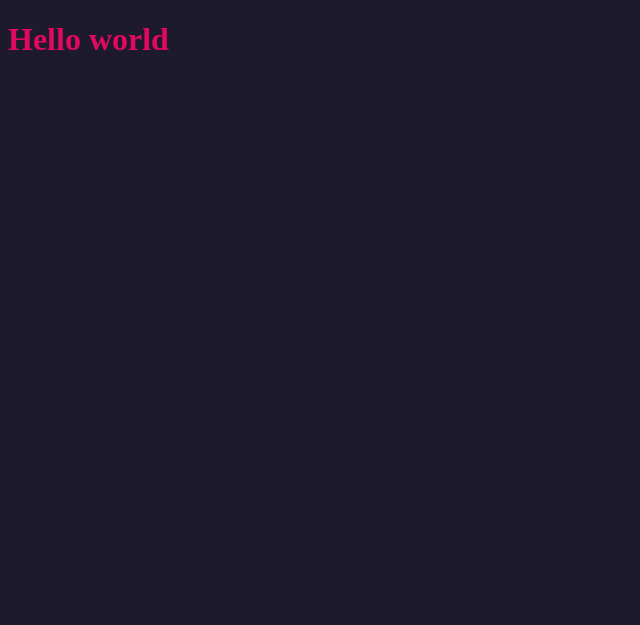
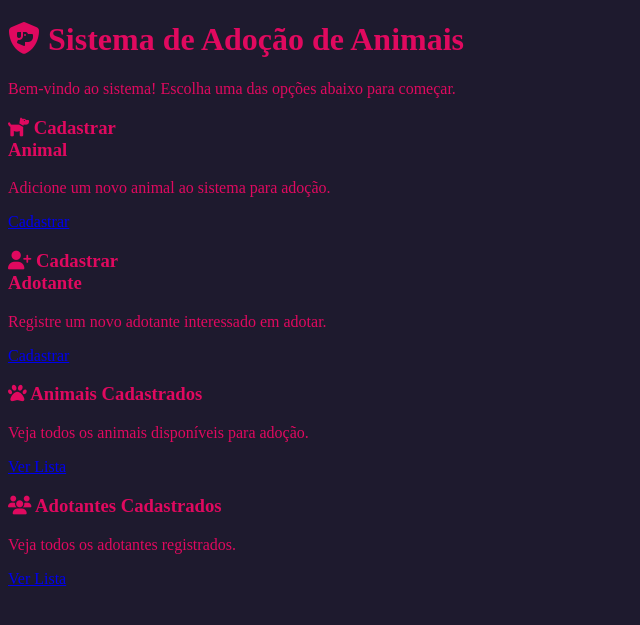
Before and after one commit to gabriel-so-santos/sis-adocao-animais, a Flask app: page / in a window 1280 px wide. Shown: the top 625 px of the page, without its empty margins (0-640 px from the left). Run offline with Flask 3, Linux system fonts and the light colour scheme; parts of the project's set-up code (start-up, migrations or seed data) failed here and were passed over.

Commit message:
Create homepage initial layout

```diff
--- a/app/templates/base.html
+++ b/app/templates/base.html
@@ -1,14 +1,18 @@
 <!DOCTYPE html>
 <html lang="pt-br">
+
 <head>
 {% block head %}
     <meta charset="UTF-8">
     <meta name="viewport" content="width=device-width, initial-scale=1.0">
     <link rel="stylesheet" href="{{ url_for('static', filename='styles.css') }}">
+    <link rel="stylesheet" href="https://cdnjs.cloudflare.com/ajax/libs/font-awesome/6.5.0/css/all.min.css">
 {% endblock %}
 </head>
+
 <body>
 {% block body %}
 {% endblock %}
 </body>
+
 </html>
--- a/app/templates/index.html
+++ b/app/templates/index.html
@@ -6,5 +6,42 @@
 {% endblock %}
 
 {% block body %}
-    <h1>Hello world</h1>
+<div class="home-container">
+
+    <h1 class="home-title"><i class="fa-solid fa-shield-dog"></i> Sistema de Adoção de Animais</h1>
+
+    <p class="home-subtitle">
+        Bem-vindo ao sistema! Escolha uma das opções abaixo para começar.
+    </p>
+
+    <div class="card-grid">
+
+        <!-- Row 1 -->
+        <div class="home-card">
+            <h3><i class="fa-solid fa-dog"></i> Cadastrar <br> Animal</h3>
+            <p>Adicione um novo animal ao sistema para adoção.</p>
+            <a href="{{ url_for('animal_registration') }}" class="home-button">Cadastrar</a>
+        </div>
+
+        <div class="home-card">
+            <h3><i class="fa-solid fa-user-plus"></i> Cadastrar <br> Adotante</h3>
+            <p>Registre um novo adotante interessado em adotar.</p>
+            <a href="{{ url_for('adopter_registration') }}" class="home-button">Cadastrar</a>
+        </div>
+
+        <!-- Row 2 -->
+        <div class="home-card">
+            <h3><i class="fa-solid fa-paw"></i> Animais Cadastrados</h3>
+            <p>Veja todos os animais disponíveis para adoção.</p>
+            <a href="{{ url_for('animals_list') }}" class="home-button">Ver Lista</a>
+        </div>
+
+        <div class="home-card">
+            <h3><i class="fa-solid fa-users"></i> Adotantes Cadastrados</h3>
+            <p>Veja todos os adotantes registrados.</p>
+            <a href="{{ url_for('adopters_list') }}" class="home-button">Ver Lista</a>
+        </div>
+
+    </div>
+</div>
 {% endblock %}
```
Lines whose indentation alone changed are shown as unchanged.
